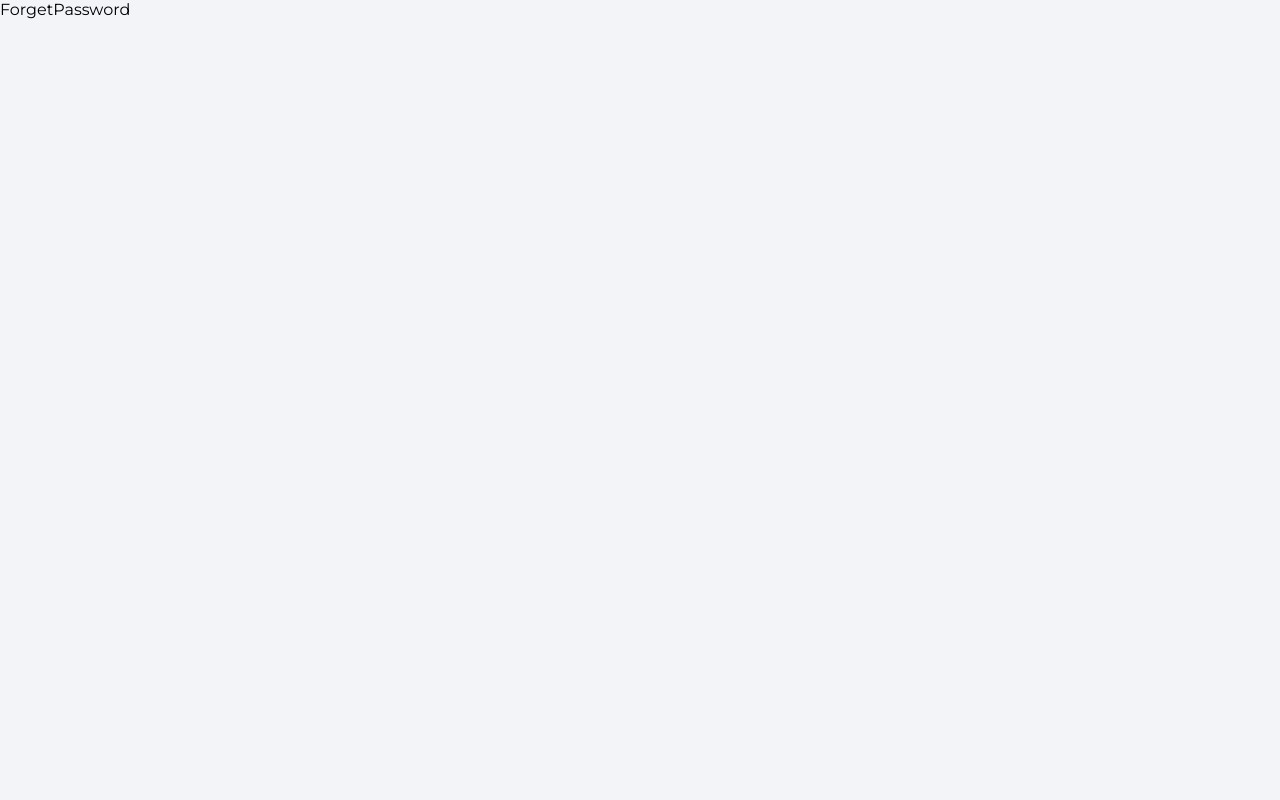
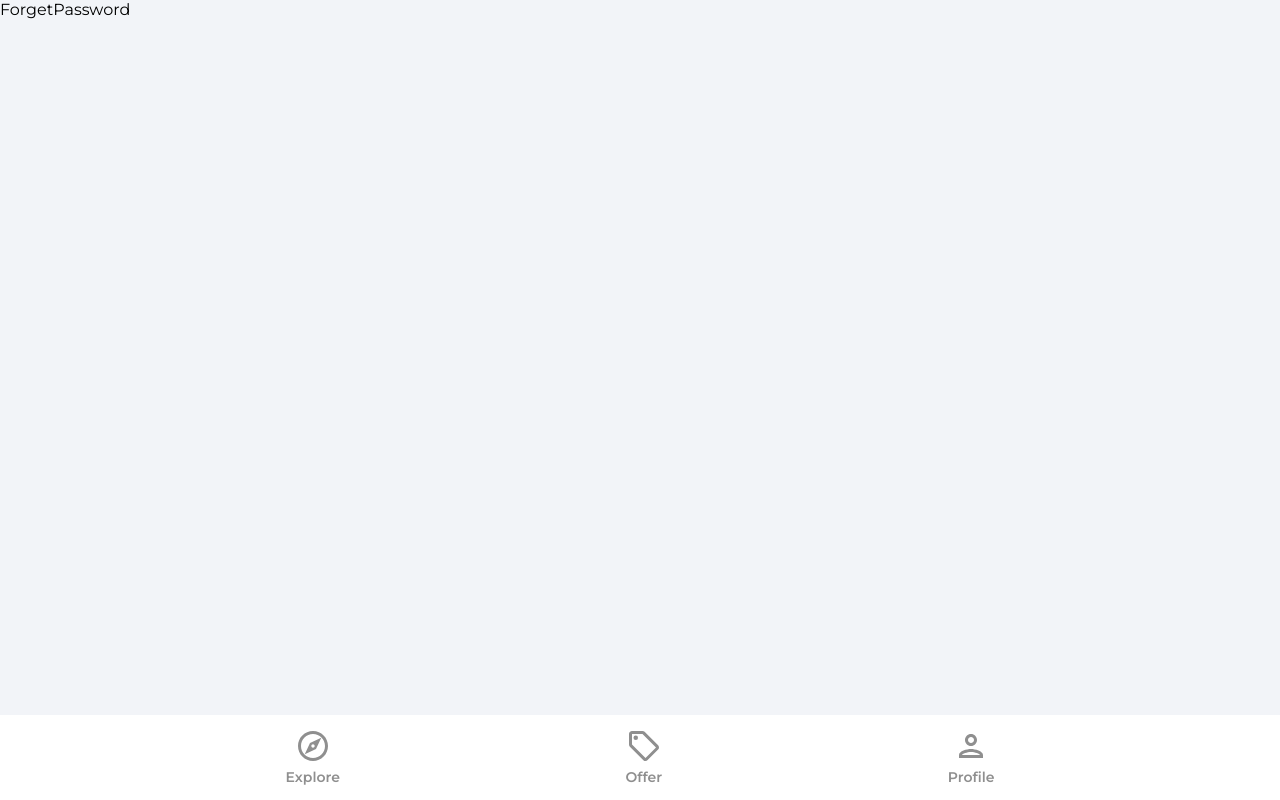
Before and after one commit to gradder7/housemarketplace-React-Firebase-app, a React (Create React App) app: page /forgot-password in a window 1280 px wide. Built offline with nearby package versions, Linux system fonts and the light colour scheme.

Commit message:
Navbar component(useLocation(),useNavigation()

```diff
--- a/src/App.js
+++ b/src/App.js
@@ -1,4 +1,5 @@
 import { BrowserRouter as Router,Routes,Route } from "react-router-dom";
+import Navbar from "./components/Navbar";
 import Explore from "./pages/Explore";
 import ForgetPassword from "./pages/ForgetPassword";
 import Offers from "./pages/Offers";
@@ -10,14 +11,15 @@ function App() {
     <>
       <Router>
         <Routes>
-    <Route path="/" element={<Explore/>}/>
-    <Route path="/offers" element={<Offers/>}/>
-    <Route path="/profile" element={<Profile/>}/>
-    <Route path="/sign-in" element={<SignIn/>}/>
-    <Route path="/sign-in" element={<SignUp/>}/>
-    <Route path="/forgot-password" element={<ForgetPassword/>}/>
+          <Route path="/" element={<Explore />} />
+          <Route path="/offers" element={<Offers />} />
+          <Route path="/profile" element={<SignIn />} />
+          <Route path="/sign-in" element={<SignIn />} />
+          <Route path="/sign-up" element={<SignUp />} />
+          <Route path="/forgot-password" element={<ForgetPassword />} />
         </Routes>
         {/* navbar component */}
+        <Navbar />
       </Router>
     </>
   );
--- /dev/null
+++ b/src/components/Navbar.jsx
@@ -0,0 +1,75 @@
+import React from "react";
+import { ReactComponent as OfferIcon } from "../assets/svg/localOfferIcon.svg";
+import { ReactComponent as ExploreIcon } from "../assets/svg/exploreIcon.svg";
+import { ReactComponent as PersonOutlineIcon } from "../assets/svg/personOutlineIcon.svg";
+import { useLocation, useNavigate } from "react-router-dom";
+
+export default function Navbar() {
+  const navigate = useNavigate();
+  const location = useLocation();
+
+  // location retruns the location object of current url=>pathname,search,hash
+  const matchRoutePath = (route) => {
+    return route === location.pathname;
+  };
+
+  return (
+    <footer className="navbar">
+      <nav className="navbarNav">
+        <ul className="navbarListItems">
+          <li className="navbarListItem" onClick={() => navigate("/")}>
+            {/* fill is used for color */}
+            <ExploreIcon
+              fill={matchRoutePath("/") ? "#2c2c2c" : "#8f8f8f"}
+              width="36px"
+              height="36px"
+            />
+            <p
+              className={
+                matchRoutePath("/")
+                  ? "navbarListItemNameActive"
+                  : "navbarListItemName"
+              }
+            >
+              Explore
+            </p>
+          </li>
+
+          <li className="navbarListItem" onClick={() => navigate("/offers")}>
+            <OfferIcon
+              fill={matchRoutePath("/offers") ? "#2c2c2c" : "#8f8f8f"}
+              width="36px"
+              height="36px"
+            />
+            <p
+              className={
+                matchRoutePath("/offers")
+                  ? "navbarListItemNameActive"
+                  : "navbarListItemName"
+              }
+            >
+              Offer
+            </p>
+          </li>
+
+          <li className="navbarListItem" onClick={() => navigate("/profile")}>
+            <PersonOutlineIcon
+              fill={matchRoutePath("/profile") ? "#2c2c2c" : "#8f8f8f"}
+              width="36px"
+              height="36px"
+            />
+            <p
+              className={
+                matchRoutePath("/profile")
+                  ? "navbarListItemNameActive"
+                  : "navbarListItemName"
+              }
+            >
+              Profile
+            </p>
+          </li>
+        </ul>
+      </nav>
+    </footer>
+  );
+}
```
Lines whose indentation alone changed are shown as unchanged.
